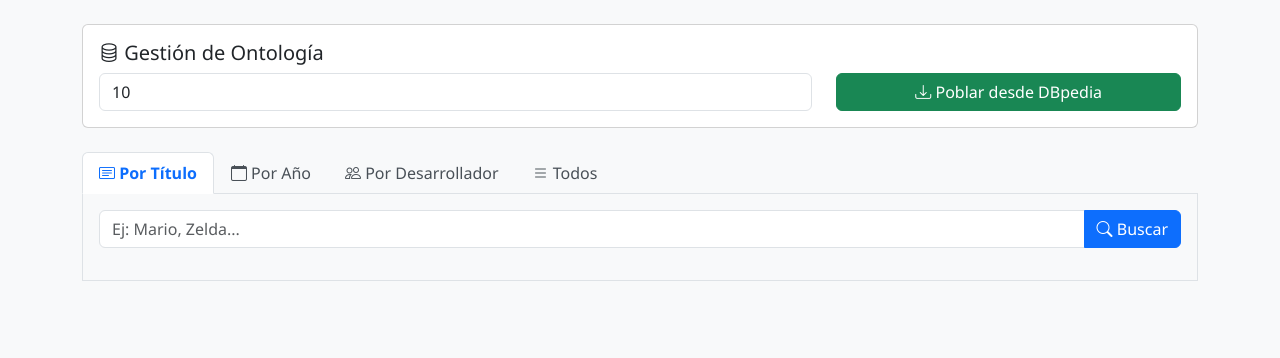
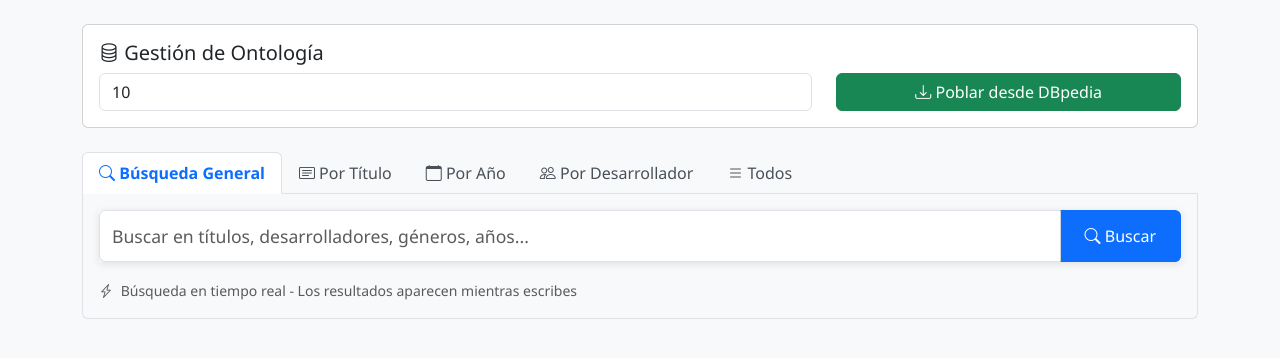
Before and after one commit to Faxterefalt/videojuegos-ontology, a Flask app: page / in a window 1280 px wide. Shown: the part 55-413 px from the top of the page. Run offline with Flask 3, Linux system fonts and the light colour scheme.

Commit message:
búsqueda general

```diff
--- a/segundo-parcial/app.py
+++ b/segundo-parcial/app.py
@@ -37,6 +37,15 @@ def buscar_anio():
     """Buscar por año"""
     anio = request.args.get('anio', type=int)
     resultados = buscador.buscar_por_anio(anio)
+    return jsonify(_formatear_resultados(resultados))
+
+@app.route('/api/buscar/general', methods=['GET'])
+def buscar_general():
+    """Búsqueda general en todos los campos"""
+    termino = request.args.get('q', '')
+    if not termino:
+        return jsonify({'success': False, 'error': 'Término vacío'}), 400
+    resultados = buscador.buscar_general(termino)
     return jsonify(_formatear_resultados(resultados))
 
 @app.route('/api/buscar/desarrollador', methods=['GET'])
--- a/segundo-parcial/static/css/style.css
+++ b/segundo-parcial/static/css/style.css
@@ -65,3 +65,70 @@ body {
     width: 3rem;
     height: 3rem;
 }
+
+/* Estilos para búsqueda general */
+#general .input-group {
+    box-shadow: 0 2px 8px rgba(0,0,0,0.1);
+    transition: box-shadow 0.3s ease;
+}
+
+#general .input-group:focus-within {
+    box-shadow: 0 4px 12px rgba(13,110,253,0.3);
+}
+
+#general input {
+    font-size: 1.1rem;
+    padding: 0.75rem;
+    border-right: none;
+}
+
+#general input:focus {
+    border-color: #0d6efd;
+    box-shadow: none;
+}
+
+#general button {
+    padding: 0.75rem 1.5rem;
+    border-left: 1px solid #ced4da;
+}
+
+/* Animación suave para resultados */
+#resultados .card {
+    animation: fadeInUp 0.3s ease-out;
+}
+
+@keyframes fadeInUp {
+    from {
+        opacity: 0;
+        transform: translateY(20px);
+    }
+    to {
+        opacity: 1;
+        transform: translateY(0);
+    }
+}
+
+/* Indicador de búsqueda activa */
+#general input.searching {
+    background-image: linear-gradient(90deg, transparent, rgba(13,110,253,0.1), transparent);
+    background-size: 200% 100%;
+    animation: searching 1.5s ease-in-out infinite;
+}
+
+@keyframes searching {
+    0% {
+        background-position: -200% 0;
+    }
+    100% {
+        background-position: 200% 0;
+    }
+}
+
+.nav-link.active {
+    font-weight: 600;
+}
+
+.tab-content {
+    background-color: #f8f9fa;
+    border-radius: 0 0 0.375rem 0.375rem;
+}
--- a/segundo-parcial/static/js/app.js
+++ b/segundo-parcial/static/js/app.js
@@ -1,5 +1,8 @@
 // Detectar automáticamente el puerto desde la URL actual
 const API_BASE = window.location.origin;
+
+// Variable para el temporizador de debounce
+let searchTimeout = null;
 
 // Función auxiliar para mostrar/ocultar loading
 function toggleLoading(show) {
@@ -41,6 +44,56 @@ async function poblarOntologia() {
     } finally {
         toggleLoading(false);
     }
+}
+
+// Búsqueda general
+async function buscarGeneral() {
+    const termino = document.getElementById('buscarGeneral').value.trim();
+
+    // Si el campo está vacío, limpiar resultados
+    if (!termino) {
+        document.getElementById('resultados').innerHTML = '';
+        return;
+    }
+
+    // Mínimo 2 caracteres para buscar
+    if (termino.length < 2) {
+        document.getElementById('resultados').innerHTML = `
+            <div class="alert alert-info">
+                <i class="bi bi-info-circle"></i> Ingresa al menos 2 caracteres para buscar
+            </div>
+        `;
+        return;
+    }
+
+    toggleLoading(true);
+    try {
+        const response = await fetch(`${API_BASE}/api/buscar/general?q=${encodeURIComponent(termino)}`);
+        const data = await response.json();
+        toggleLoading(false);
+
+        if (data.success) {
+            mostrarResultados(data);
+        } else {
+            mostrarAlerta('Error en la búsqueda: ' + (data.error || 'Error desconocido'), 'danger');
+        }
+    } catch (error) {
+        toggleLoading(false);
+        mostrarAlerta('Error de conexión: ' + error, 'danger');
+    }
+}
+
+// Función para búsqueda en tiempo real con debounce
+function buscarGeneralTiempoReal() {
+    // Cancelar búsqueda anterior si existe
+    if (searchTimeout) {
+        clearTimeout(searchTimeout);
+    }
+
+    // Esperar 500ms después de que el usuario deje de escribir
+    searchTimeout = setTimeout(() => {
+        buscarGeneral();
+    }, 500);
 }
 
 // Buscar por título
@@ -186,3 +239,43 @@ document.getElementById('statsModal').addEventListener('show.bs.modal', async fu
         content.innerHTML = '<div class="alert alert-danger">Error al cargar estadísticas</div>';
     }
 });
+
+// Agregar event listener para Enter en el campo de búsqueda general
+document.addEventListener('DOMContentLoaded', function() {
+    const inputGeneral = document.getElementById('buscarGeneral');
+    if (inputGeneral) {
+        // Búsqueda en tiempo real mientras se escribe
+        inputGeneral.addEventListener('input', function(e) {
+            buscarGeneralTiempoReal();
+        });
+
+        // También mantener funcionalidad de Enter
+        inputGeneral.addEventListener('keypress', function(e) {
+            if (e.key === 'Enter') {
+                // Cancelar debounce y buscar inmediatamente
+                if (searchTimeout) {
+                    clearTimeout(searchTimeout);
+                }
+                buscarGeneral();
+            }
+        });
+    }
+
+    // También para los otros campos de búsqueda
+    const inputs = {
+        'buscarTitulo': buscarPorTitulo,
+        'buscarAnio': buscarPorAnio,
+        'buscarDev': buscarPorDesarrollador
+    };
+
+    Object.keys(inputs).forEach(id => {
+        const input = document.getElementById(id);
+        if (input) {
+            input.addEventListener('keypress', function(e) {
+                if (e.key === 'Enter') {
+                    inputs[id]();
+                }
+            });
+        }
+    });
+});
--- a/segundo-parcial/templates/index.html
+++ b/segundo-parcial/templates/index.html
@@ -42,7 +42,12 @@
         <!-- Pestañas de Búsqueda -->
         <ul class="nav nav-tabs" id="searchTabs" role="tablist">
             <li class="nav-item">
-                <button class="nav-link active" id="titulo-tab" data-bs-toggle="tab" data-bs-target="#titulo">
+                <button class="nav-link active" id="general-tab" data-bs-toggle="tab" data-bs-target="#general">
+                    <i class="bi bi-search"></i> Búsqueda General
+                </button>
+            </li>
+            <li class="nav-item">
+                <button class="nav-link" id="titulo-tab" data-bs-toggle="tab" data-bs-target="#titulo">
                     <i class="bi bi-card-text"></i> Por Título
                 </button>
             </li>
@@ -65,8 +70,24 @@
 
         <!-- Contenido de Pestañas -->
         <div class="tab-content p-3 border border-top-0" id="searchTabsContent">
+            <!-- Búsqueda General -->
+            <div class="tab-pane fade show active" id="general">
+                <div class="input-group mb-3">
+                    <input type="text" class="form-control" id="buscarGeneral"
+                           placeholder="Buscar en títulos, desarrolladores, géneros, años..."
+                           autocomplete="off">
+                    <button class="btn btn-primary" onclick="buscarGeneral()">
+                        <i class="bi bi-search"></i> Buscar
+                    </button>
+                </div>
+                <small class="text-muted">
+                    <i class="bi bi-lightning-charge"></i>
+                    Búsqueda en tiempo real - Los resultados aparecen mientras escribes
+                </small>
+            </div>
+
             <!-- Búsqueda por Título -->
-            <div class="tab-pane fade show active" id="titulo">
+            <div class="tab-pane fade" id="titulo">
                 <div class="input-group mb-3">
                     <input type="text" class="form-control" id="buscarTitulo" placeholder="Ej: Mario, Zelda...">
                     <button class="btn btn-primary" onclick="buscarPorTitulo()">
```
Also changed, not shown: segundo-parcial/buscador_semantico.py (+31 -0 lines).
